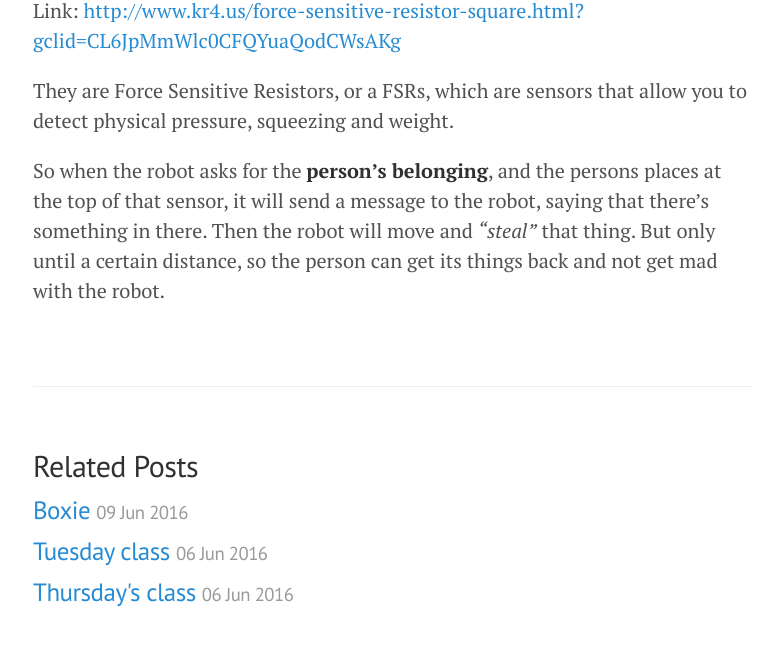
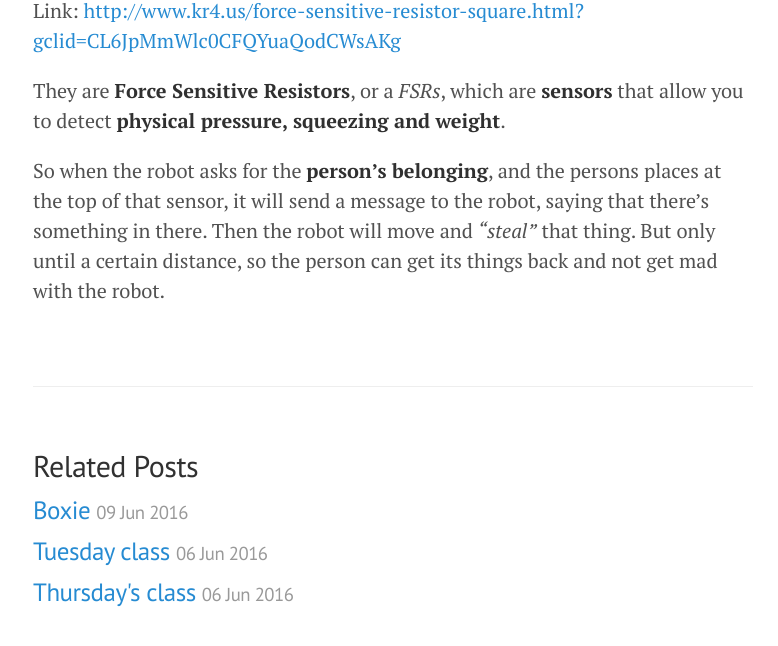
Before and after one commit to karinagiehl/karinagiehl.github.io, a Jekyll site: the page built from _posts/2016-06-09-sources.markdown, in a window 1280 px wide and 900 px high, scrolled down 1925 px, cut to the strip 231-877 px from the top of the window. Shown: the whole strip, without its empty margins (247-1025 px from the left). Built offline with Jekyll 4.4.1, drawn with Linux system fonts in a browser that asks for light colours.

```diff
--- a/_posts/2016-06-09-sources.markdown
+++ b/_posts/2016-06-09-sources.markdown
@@ -29,6 +29,6 @@ Link:<a href="LINK" to the wheel coding> https://learn.adafruit.com/force-sensit
 
 Link:<a href="LINK" to the wheel coding> http://www.kr4.us/force-sensitive-resistor-square.html?gclid=CL6JpMmWlc0CFQYuaQodCWsAKg</a>
 
-They are Force Sensitive Resistors, or a FSRs, which are sensors that allow you to detect physical pressure, squeezing and weight.
+They are **Force Sensitive Resistors**, or a *FSRs*, which are **sensors** that allow you to detect **physical pressure, squeezing and weight**.
 
 So when the robot asks for the **person's belonging**, and the persons places at the top of that sensor, it will send a message to the robot, saying that there's something in there. Then the robot will move and *"steal"* that thing. But only until a certain distance, so the person can get its things back and not get mad with the robot.
```
